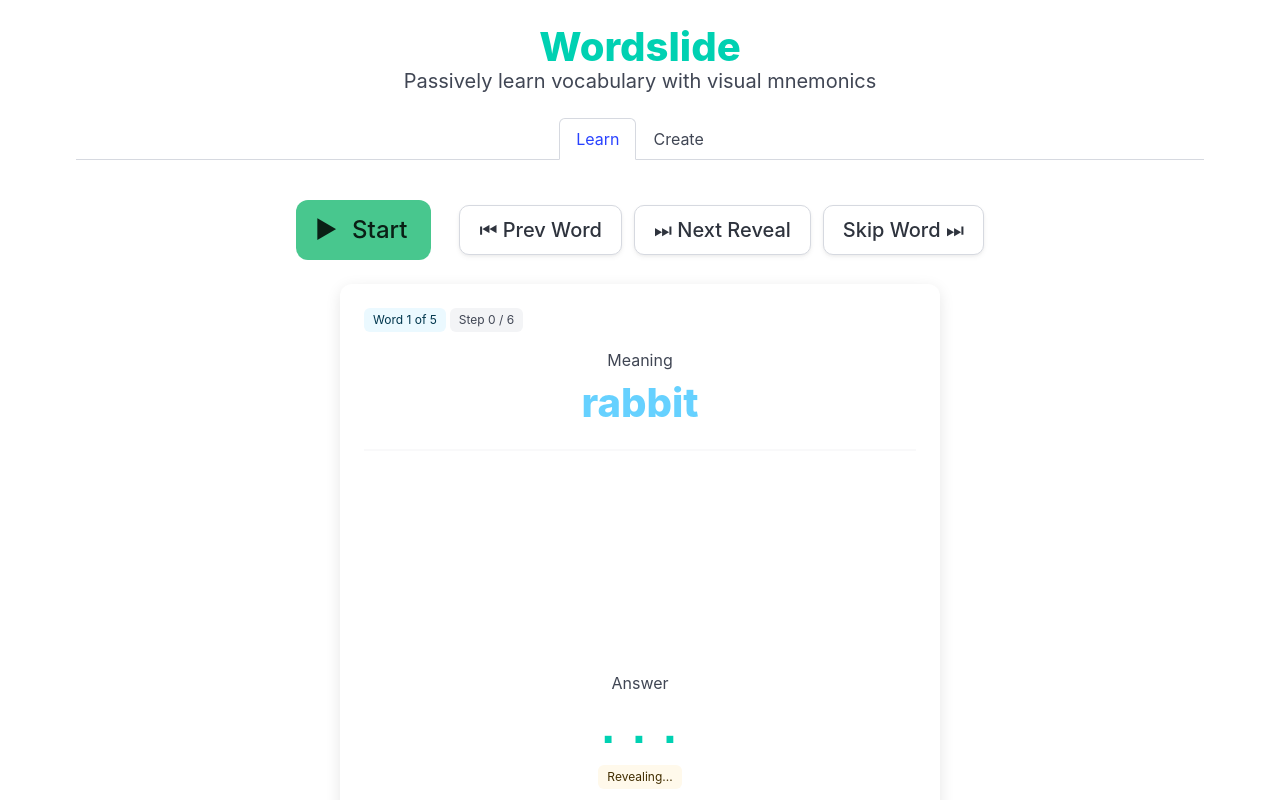
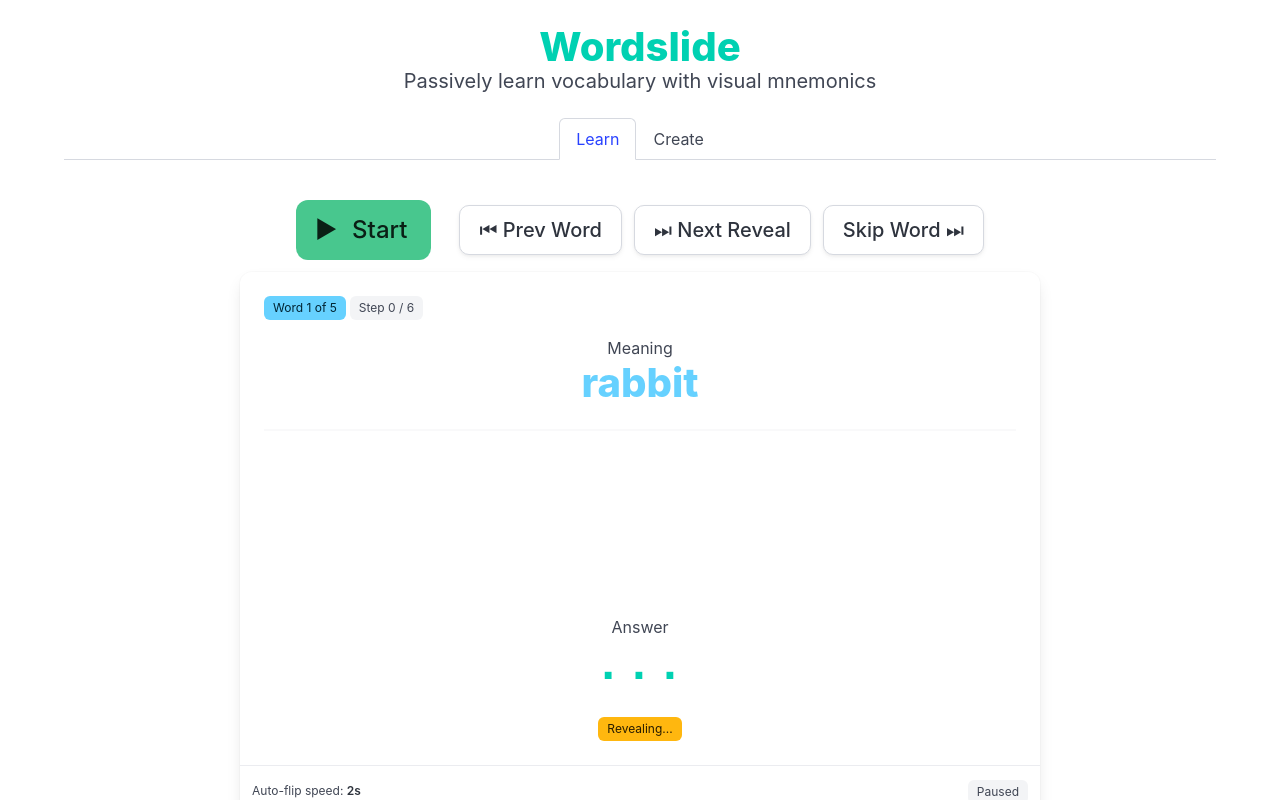
Before and after one commit to yuwash/wordslide, a SvelteKit app: page / in a window 1280 px wide. Shown: the top 800 px of the page. Built offline with nearby package versions, Linux system fonts and the light colour scheme.

Commit message:
style: less margin, remove rigid colors

```diff
--- a/src/routes/+page.svelte
+++ b/src/routes/+page.svelte
@@ -20,7 +20,7 @@
   />
 </svelte:head>
 
-<div class="container py-5 px-3">
+<div class="container py-5">
   <div class="has-text-centered mb-5">
     <h1 class="title is-2 has-text-primary">Wordslide</h1>
     <p class="subtitle is-5">Passively learn vocabulary with visual mnemonics</p>
--- a/src/routes/CreateTab.svelte
+++ b/src/routes/CreateTab.svelte
@@ -269,7 +269,7 @@
         class="slider"
         style="flex-grow: 1;"
       />
-      <span class="ml-3 tag is-info is-light">{appState.duration}s per step</span>
+      <span class="ml-3 tag is-info">{appState.duration}s per step</span>
     </div>
     <p class="help">Adjust the duration (in seconds) for each automatic card flip and reveal step.</p>
   </div>
@@ -300,7 +300,7 @@
         </span>
       </label>
     </div>
-    <p class="help">Currently loaded mapping covers alphabet: <span class="tag is-dark">{appState.mnemonicMapping.alphabet}</span></p>
+    <p class="help">Currently loaded mapping covers alphabet: <span class="tag">{appState.mnemonicMapping.alphabet}</span></p>
   </div>
 
   <hr />
@@ -312,14 +312,14 @@
   </p>
 
   {#if uploadError}
-    <div class="notification is-danger is-light">
+    <div class="notification is-danger">
       <button class="delete" aria-label="close" onclick={() => uploadError = ''}></button>
       {uploadError}
     </div>
   {/if}
 
   {#if successMessage}
-    <div class="notification is-success is-light">
+    <div class="notification is-success">
       <button class="delete" aria-label="close" onclick={() => successMessage = ''}></button>
       {successMessage}
     </div>
@@ -377,17 +377,17 @@
   <div class="is-flex is-justify-content-between is-align-items-center mb-3">
     <h3 class="title is-5 mb-0">Current Word List ({appState.words.length} items)</h3>
     <div class="buttons">
-      <button class="button is-light is-warning" onclick={handleReset}>
+      <button class="button is-warning" onclick={handleReset}>
         Reset to Default
       </button>
-      <button class="button is-light is-danger" onclick={handleClear}>
+      <button class="button is-danger" onclick={handleClear}>
         Clear All
       </button>
     </div>
   </div>
 
   {#if appState.words.length === 0}
-    <div class="notification is-warning is-light has-text-centered">
+    <div class="notification is-warning has-text-centered">
       No words are currently loaded. Upload a CSV file or paste vocabulary to start learning!
     </div>
   {:else}
--- a/src/routes/LearnTab.svelte
+++ b/src/routes/LearnTab.svelte
@@ -193,7 +193,7 @@
 
 <div class="learn-container">
   <!-- Slideshow controls at the top -->
-  <div class="is-flex is-justify-content-center is-align-items-center mb-5 gap-3">
+  <div class="is-flex is-justify-content-center is-align-items-center gap-3">
     <button
       id="play-pause-button"
       class="button is-large {isPlaying ? 'is-danger' : 'is-success'}"
@@ -245,36 +245,36 @@
     </div>
   {:else if activeWord}
     <!-- Main Card Display -->
-    <div class="card my-5 mx-auto" style="max-width: 600px; border-radius: 12px; box-shadow: 0 4px 15px rgba(0,0,0,0.1);">
+    <div class="card my-3 mx-auto" style="max-width: 50rem">
       <div class="card-content has-text-centered">
         <!-- Progress Indicator -->
         <div class="is-flex is-justify-content-between is-align-items-center mb-4 text-muted">
-          <span class="tag is-info is-light mr-1">Word {appState.currentWordIndex + 1} of {appState.words.length}</span>
-          <span class="tag is-dark is-light">Step {step} / {totalSteps}</span>
+          <span class="tag is-info mr-1">Word {appState.currentWordIndex + 1} of {appState.words.length}</span>
+          <span class="tag">Step {step} / {totalSteps}</span>
         </div>
 
         <!-- Word's Meaning (Always Visible) -->
-        <div class="mb-4">
+        <div>
           <p class="heading is-size-6 text-uppercase tracking-wider">Meaning</p>
-          <p class="title is-2 has-text-info my-2">{activeWord.meaning}</p>
+          <p class="title is-2 has-text-info">{activeWord.meaning}</p>
         </div>
 
         <hr style="opacity: 0.5;" />
 
         <!-- Representative Ruby Emoji Space -->
-        <div class="emoji-container is-flex is-justify-content-center is-align-items-center mb-5" style="height: 160px; overflow-y: hidden;">
+        <div class="emoji-container is-flex is-justify-content-center is-align-items-center" style="height: 160px; overflow-y: hidden;">
           {#if visibleEmojis().length > 0}
             <div class="is-flex is-justify-content-center is-align-items-center gap-4">
               {#each visibleEmojis() as item, i (i)}
                 {#if item.emoji}
-                  <ruby class="mx-2 has-text-centered animate-emoji" style="font-size: 5rem; line-height: 1; display: inline-flex; flex-direction: column-reverse; align-items: center;">
+                  <ruby class="has-text-centered animate-emoji" style="font-size: 5rem; line-height: 1; display: inline-flex; flex-direction: column-reverse; align-items: center;">
                     <span>{item.emoji}</span>
-                    <rt class="has-text-weight-bold has-text-grey-dark" style="font-size: 1.4rem; line-height: 1.2; text-transform: lowercase; display: block; margin-bottom: 2px;">{item.rep}</rt>
+                    <rt class="has-text-weight-bold" style="font-size: 1.4rem; line-height: 1.2; text-transform: lowercase; display: block; margin-bottom: 2px;">{item.rep}</rt>
                   </ruby>
                 {:else if item.file}
-                  <ruby class="mx-2 has-text-centered animate-emoji" style="font-size: 5rem; line-height: 1; display: inline-flex; flex-direction: column-reverse; align-items: center;">
+                  <ruby class="has-text-centered animate-emoji" style="font-size: 5rem; line-height: 1; display: inline-flex; flex-direction: column-reverse; align-items: center;">
                     <img src={item.file} alt={item.rep} style="width: 100%; height: auto; max-width: 100px; border-radius: 8px;" />
-                    <rt class="has-text-weight-bold has-text-grey-dark" style="font-size: 1.4rem; line-height: 1.2; text-transform: lowercase; display: block; margin-bottom: 2px;">{item.rep}</rt>
+                    <rt class="has-text-weight-bold" style="font-size: 1.4rem; line-height: 1.2; text-transform: lowercase; display: block; margin-bottom: 2px;">{item.rep}</rt>
                   </ruby>
                 {/if}
               {/each}
@@ -286,32 +286,32 @@
         </div>
 
         <!-- Word Space -->
-        <div class="word-container py-3">
-          <p class="heading is-size-6 text-uppercase tracking-wider mb-2">Answer</p>
-          <p class="title is-1 has-text-primary mb-2" style="font-family: monospace, sans-serif; letter-spacing: 2px;">
+        <div class="word-container">
+          <p class="heading is-size-6 text-uppercase tracking-wider">Answer</p>
+          <p class="title is-1 has-text-primary" style="font-family: monospace, sans-serif; letter-spacing: 2px;">
             {currentText}
           </p>
-          <p class="is-size-7 has-text-grey-light">
+          <p class="is-size-7">
             {#if isFullyRevealed}
-              <span class="tag is-success is-light">Fully Revealed</span>
+              <span class="tag is-success">Fully Revealed</span>
             {:else}
-              <span class="tag is-warning is-light">Revealing...</span>
+              <span class="tag is-warning">Revealing...</span>
             {/if}
           </p>
         </div>
       </div>
 
       <!-- Card footer/progress bar -->
-      <footer class="card-footer" style="background-color: #fafafa;">
-        <div class="w-100 p-3 is-flex is-justify-content-space-between is-align-items-center" style="width: 100%;">
-          <div class="is-size-7 has-text-grey">
-            Auto-flip speed: <strong class="has-text-dark">{appState.duration}s</strong>
+      <footer class="card-footer">
+        <div class="column is-full p-3 is-flex is-justify-content-space-between is-align-items-center">
+          <div class="is-size-7">
+            Auto-flip speed: <strong>{appState.duration}s</strong>
           </div>
           <div>
             {#if isPlaying}
               <span class="tag is-danger animate-pulse">● Autoplay Active</span>
             {:else}
-              <span class="tag is-light">Paused</span>
+              <span class="tag">Paused</span>
             {/if}
           </div>
         </div>
@@ -321,7 +321,7 @@
 
   <!-- Collapsible Mnemonic Image Gallery -->
   <div class="guide-box mx-auto mt-6" style="max-width: 600px;">
-    <button class="button is-light is-fullwidth" onclick={() => showGallery = !showGallery}>
+    <button class="button is-fullwidth" onclick={() => showGallery = !showGallery}>
       {showGallery ? 'Hide Mnemonic Image Gallery' : 'Show Mnemonic Image Gallery'}
     </button>
 
@@ -333,7 +333,7 @@
         </p>
         <div class="grid" style="display: grid; grid-template-columns: repeat(auto-fill, minmax(240px, 1fr)); gap: 1rem;">
           {#each guideItems() as item}
-            <div class="is-flex is-align-items-center gap-3 p-2 border-rounded" style="background: #fdfdfd; border: 1px solid #f0f0f0; border-radius: 6px;">
+            <div class="card is-flex is-align-items-center gap-3 p-2 mb-0">
               {#if item.emoji}
                 <span class="is-size-2">{item.emoji}</span>
               {:else if item.file}
@@ -341,7 +341,7 @@
               {/if}
               <div>
                 <strong>{item.letter}</strong>
-                <p class="is-size-7 has-text-grey">{item.desc}</p>
+                <p class="is-size-7">{item.desc}</p>
               </div>
             </div>
           {/each}
```
